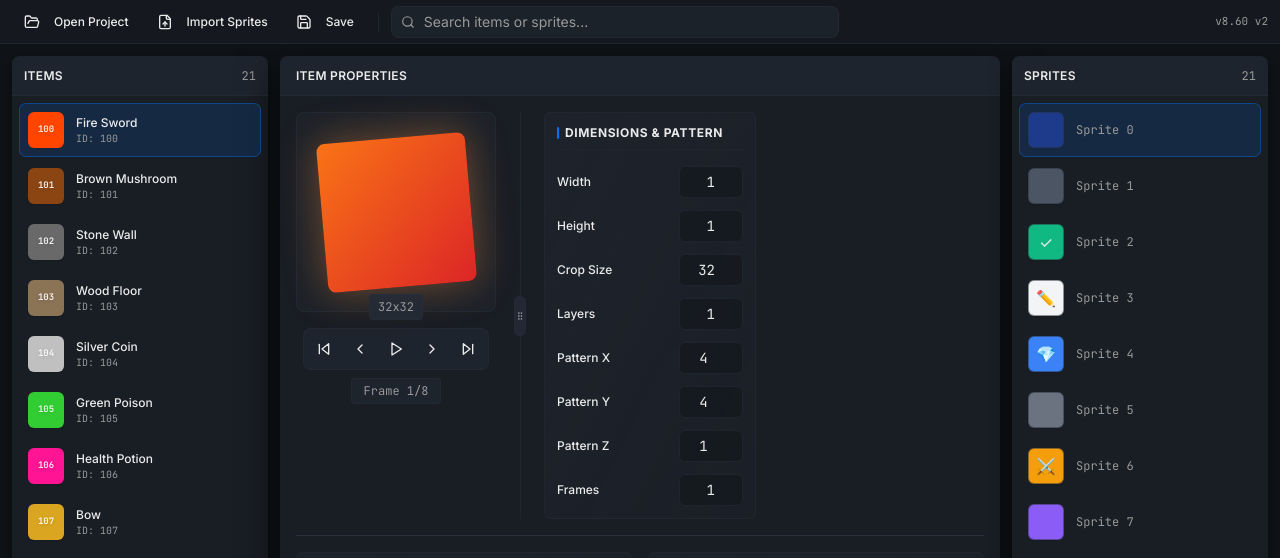
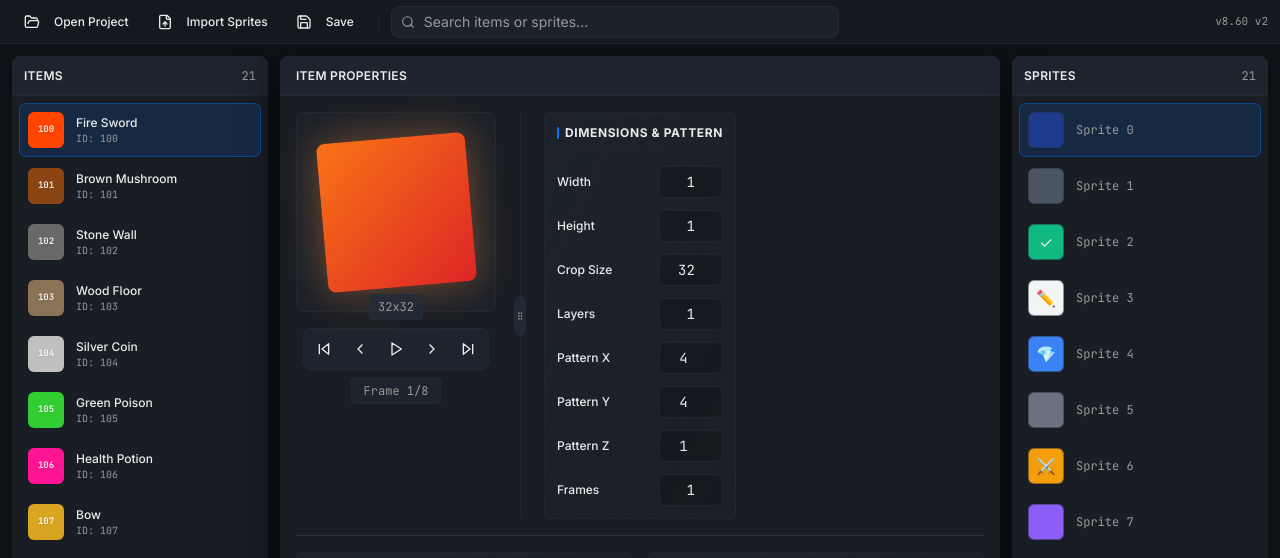
Before and after one commit to Coldensjo/sprite-forge, a React (Vite) app: page / in a window 1280 px wide. Shown: the top 558 px of the page. Built offline with nearby package versions, Linux system fonts and the light colour scheme; the HTML template or start-up script is replaced by a standard one.

Commit message:
Code edited in Lovable Code Editor
Edited UI in Lovable

```diff
--- a/src/components/PropertiesPanel.tsx
+++ b/src/components/PropertiesPanel.tsx
@@ -101,7 +101,6 @@ export const PropertiesPanel = () => {
             </div>
           </div>
 
-          <div className="flex-1 grid grid-cols-1 md:grid-cols-2 gap-4 min-w-0">
           <div className="bg-gradient-to-br from-secondary/40 to-secondary/20 rounded-md p-3 border border-border/40">
             <div className="flex items-center gap-1.5 pb-2 mb-4 border-b border-border/30">
               <div className="w-0.5 h-3 bg-primary rounded-full" />
@@ -203,7 +202,6 @@ export const PropertiesPanel = () => {
                   defaultValue="1"
                   className="h-8 w-16 text-xs font-mono text-right bg-background/50"
                 />
-                </div>
               </div>
             </div>
           </div>
```
Lines whose indentation alone changed are shown as unchanged.
